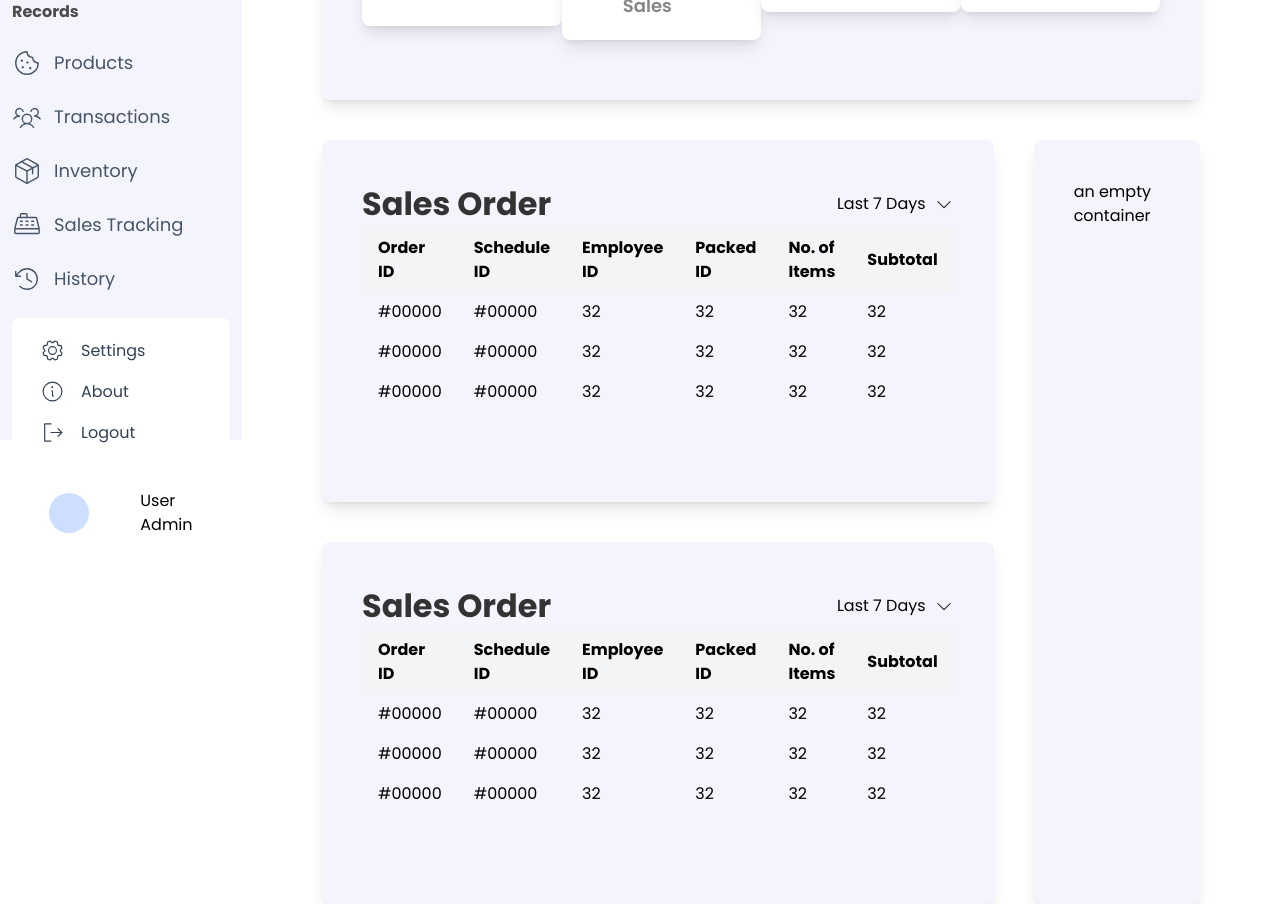
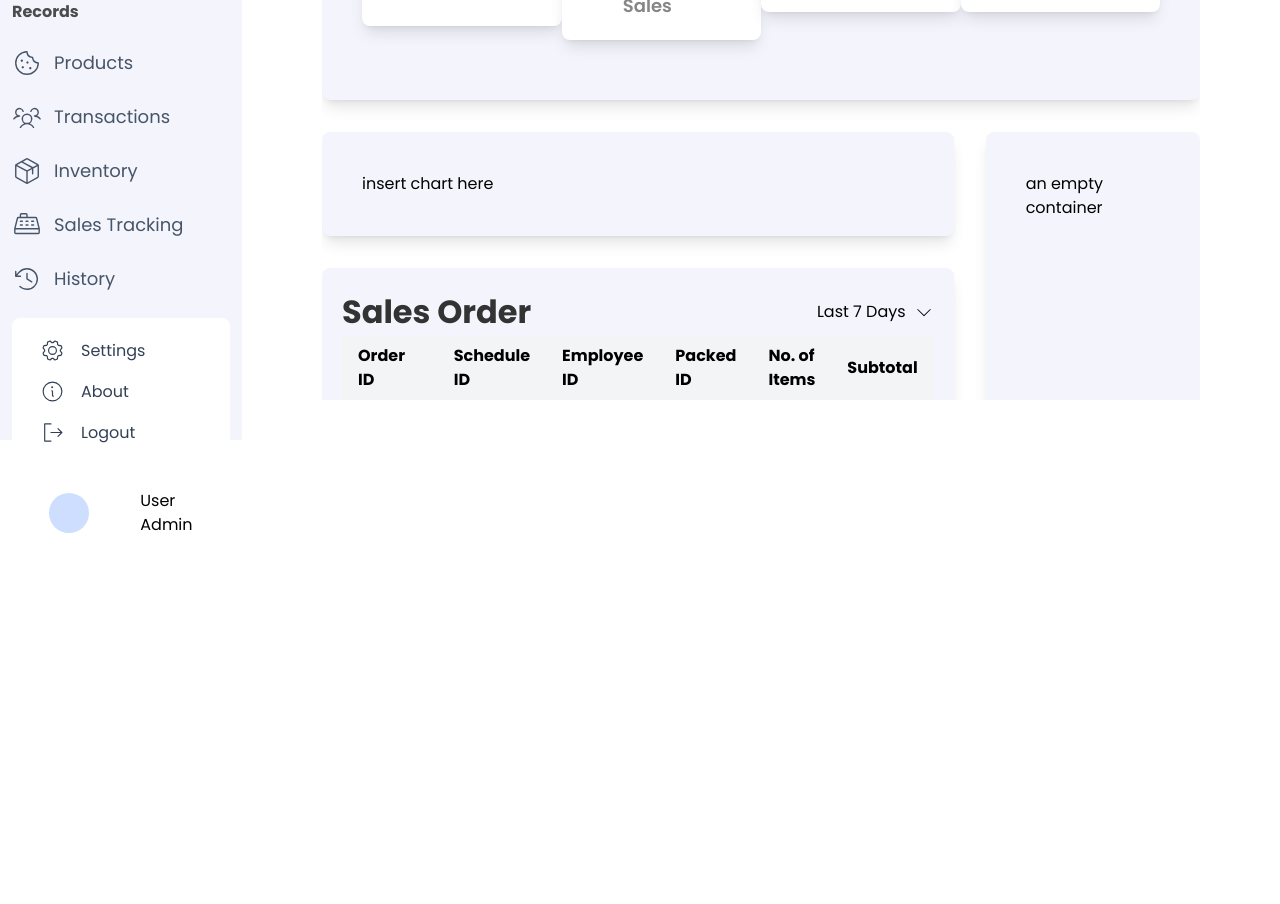
Before and after one commit to bernalesangela/bernalesangela-BERNALES-MACABENTA-MORDEN-WEBDEV_Final_Project, a React (Create React App) app: page /admin/dashboard in a window 1280 px wide. Shown: the part 360-1264 px from the top of the page. After the commit the page ends 921 px from the top, so only its background shows below. Built offline with nearby package versions, Linux system fonts and the light colour scheme.

Commit message:
added button on sales order

```diff
--- a/src/index.css
+++ b/src/index.css
@@ -21,10 +21,11 @@ input {
 button {
   width: 15.625rem;
   height: 4.375rem;
-  background-color: #f4f5fc;
-  color: black;
+  background-color: #4e76cd;
+  color: white;
   font-size: 1.125rem;
   border-radius: 10px;
+  text-align: center;
 }
 
 /* Global Header Styles */
--- a/src/pages/admin/dashboard/components/salesOrder.js
+++ b/src/pages/admin/dashboard/components/salesOrder.js
@@ -1,5 +1,6 @@
 import React from "react";
 import DropdownSelect from "../../../../components/ui/DropdownSelect";
+import { CaretRight } from "@phosphor-icons/react";
 
 const SalesOrder = () => {
   const handleSelection = (value) => {
@@ -7,19 +8,17 @@ const SalesOrder = () => {
   };
 
   return (
-    <section className=" p-10 bg-solidWhite rounded-lg shadow-lg h-full">
+    <section className="p-5 bg-solidWhite rounded-lg shadow-lg flex flex-col flex-1 ">
       <div className="w-full flex justify-between">
         <h2>Sales Order</h2>
         <DropdownSelect
-          //   label="Select an option"
           options={["Last 7 Days", "1 Month", "1 Year"]}
           onChange={handleSelection}
         />
       </div>
 
-      <div>
-        <table className="w-full">
-          {/* Table Head */}
+      <div className="flex-1 overflow-auto">
+        <table className="w-full border-collapse">
           <thead className="bg-gray-100">
             <tr>
               <th className="px-4 py-2 text-left">Order ID</th>
@@ -31,9 +30,9 @@ const SalesOrder = () => {
             </tr>
           </thead>
 
-          {/* Table Body */}
           <tbody>
-            <tr className="hover:bg-gray-50">
+            {[...Array(3)].map((_, i) => (
+              <tr key={i} className="hover:bg-gray-50">
                 <td className="px-4 py-2">#00000</td>
                 <td className="px-4 py-2">#00000</td>
                 <td className="px-4 py-2">32</td>
@@ -41,27 +40,15 @@ const SalesOrder = () => {
                 <td className="px-4 py-2">32</td>
                 <td className="px-4 py-2">32</td>
               </tr>
-
-            <tr className="hover:bg-gray-50">
-              <td className="px-4 py-2">#00000</td>
-              <td className="px-4 py-2">#00000</td>
-              <td className="px-4 py-2">32</td>
-              <td className="px-4 py-2">32</td>
-              <td className="px-4 py-2">32</td>
-              <td className="px-4 py-2">32</td>
-            </tr>
-
-            <tr className="hover:bg-gray-50">
-              <td className="px-4 py-2">#00000</td>
-              <td className="px-4 py-2">#00000</td>
-              <td className="px-4 py-2">32</td>
-              <td className="px-4 py-2">32</td>
-              <td className="px-4 py-2">32</td>
-              <td className="px-4 py-2">32</td>
-            </tr>
+            ))}
           </tbody>
         </table>
       </div>
+
+      <button className="mt-4 self-end flex items-center justify-center ">
+        See more
+        <CaretRight size={30} weight="light" />
+      </button>
     </section>
   );
 };
--- a/src/pages/admin/dashboard/index.js
+++ b/src/pages/admin/dashboard/index.js
@@ -1,6 +1,5 @@
 import React from "react";
-import Layout from "../layout"; // Import Layout
-// import { SalesSummary } from "./components/salesSummary";
+import Layout from "../layout";
 import SalesSummary from "./components/salesSummary";
 import StockReport from "./components/stockReport";
 import SalesOrder from "./components/salesOrder";
@@ -8,21 +7,23 @@ import SalesOrder from "./components/salesOrder";
 const Dashboard = () => {
   return (
     <Layout>
-      <section className="h-full">
+      <section className="h-full flex flex-col">
         <h1 className="text-blueSerenity py-5">Hello, Angela</h1>
-        {/* <p className="text-gray-700">Manage your application from here.</p> */}
 
-        <div className="gap-10 flex flex-col h-full">
+        <div className="flex flex-col flex-1 gap-8 overflow-hidden">
           <SalesSummary />
-          <div className="flex w-full gap-10 h-full">
-            <div className="flex flex-col w-full gap-10">
-              {/* <StockReport /> */}
-              <SalesOrder />
+
+          <div className="flex w-full gap-8 flex-1">
+            {/* Left Section */}
+            <div className="flex flex-col w-full gap-8 flex-1">
+              <div className="bg-solidWhite flex-1 rounded-lg shadow-lg p-10 max-h-[20.125rem]">
+                insert chart here
+              </div>
               <SalesOrder />
             </div>
 
-            {/* Empty container - stretches to full height */}
-            <div className="p-10 bg-solidWhite rounded-lg shadow-lg w-4/12 ">
+            {/* Right Section - Empty Container */}
+            <div className="p-10 bg-solidWhite rounded-lg shadow-lg w-[30%] h-full">
               <label>an empty container</label>
             </div>
           </div>
--- a/src/pages/admin/layout.js
+++ b/src/pages/admin/layout.js
@@ -3,13 +3,15 @@ import Sidebar from "../../components/Sidebar";
 
 const Layout = ({ children }) => {
   return (
-    <div className={`flex h-screen `}>
+    <div className="flex h-screen">
       {/* Sidebar */}
       <Sidebar />
 
       {/* Main Content */}
-      <div className="flex-1 flex flex-col">
-        <main className="px-20 py-10 bg-white">{children}</main>
+      <div className="flex-1 flex flex-col h-full overflow-hidden">
+        <main className="px-20 py-10 bg-white flex-1 overflow-auto">
+          {children}
+        </main>
       </div>
     </div>
   );
```
Lines whose indentation alone changed are shown as unchanged.
